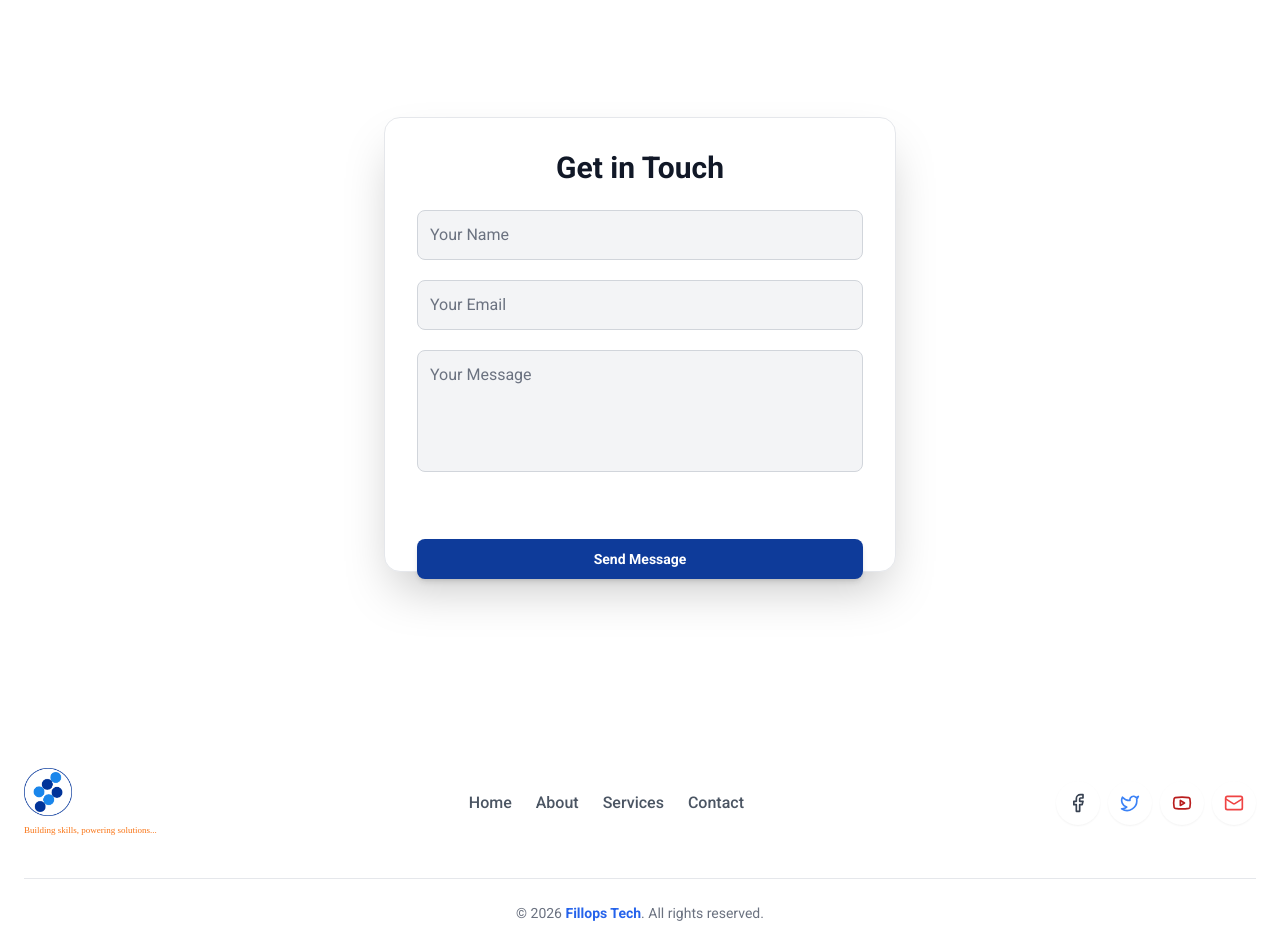
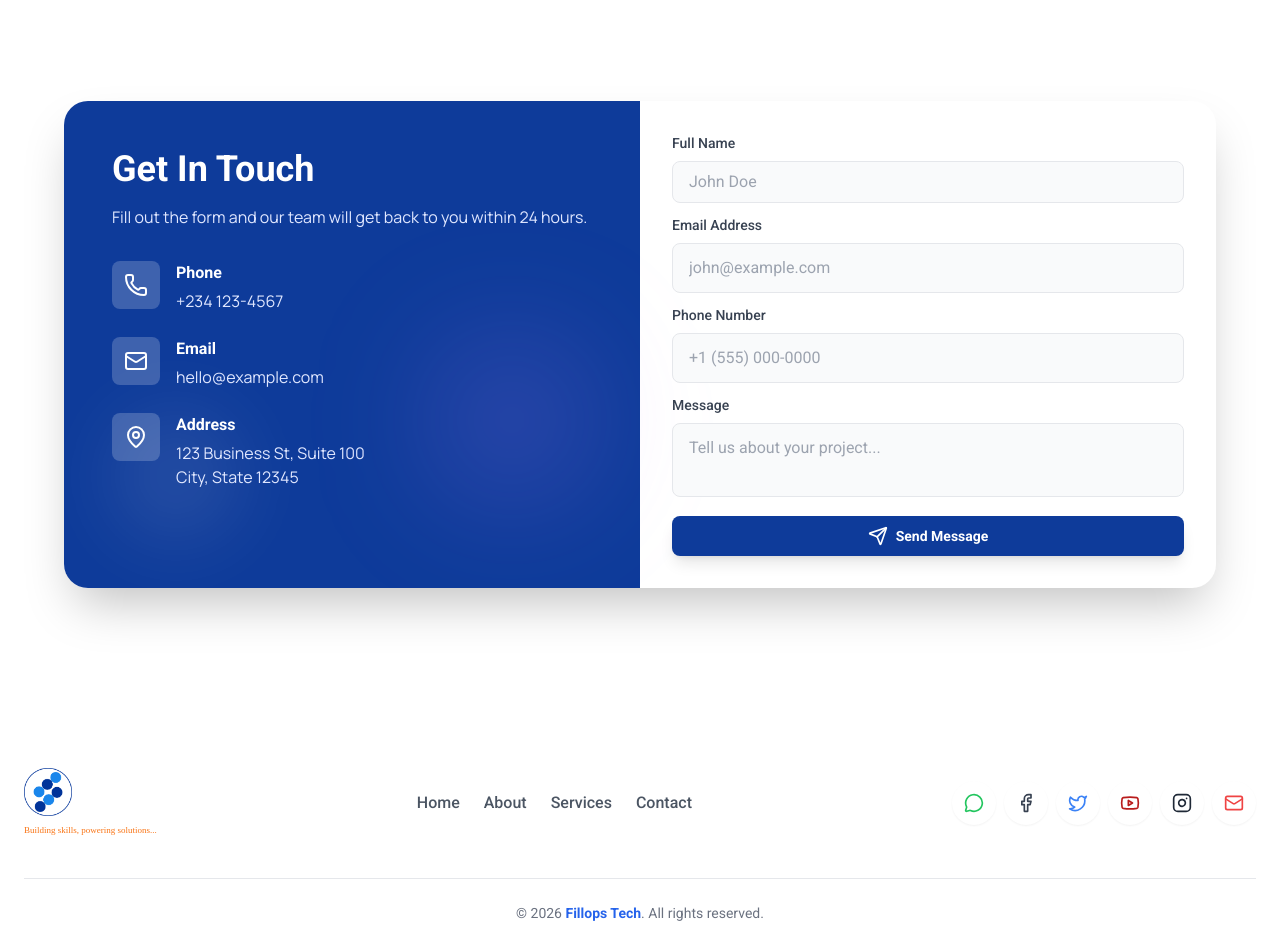
Before and after one commit to Berry-bott/FillopsEduTech, a React (Vite) app: page / in a window 1280 px wide. Shown: the part 3980-4927 px from the top of the page. Built offline with nearby package versions, Linux system fonts and the light colour scheme; no server answers; a web font is replaced by a local one.

Commit message:
new commit

```diff
--- a/src/components/layouts/Contact.jsx
+++ b/src/components/layouts/Contact.jsx
@@ -1,9 +1,123 @@
+// "use client";
+
+// import { useEffect, useRef } from "react";
+// import gsap from "gsap";
+// import { ScrollTrigger } from "gsap/dist/ScrollTrigger";
+// import { Button } from "../ui/button";
+
+// gsap.registerPlugin(ScrollTrigger);
+
+// const ContactForm = () => {
+//   const formRef = useRef(null);
+
+//   useEffect(() => {
+//     const ctx = gsap.context(() => {
+//       gsap.from(".form-title", {
+//         y: -30,
+//         opacity: 0,
+//         duration: 1,
+//         ease: "power3.out",
+//         scrollTrigger: {
+//           trigger: ".form-title",
+//           start: "top 80%",
+//         },
+//       });
+
+//       gsap.from(".form-element", {
+//         y: 40,
+//         opacity: 0,
+//         stagger: 0.15,
+//         duration: 0.8,
+//         ease: "power3.out",
+//         scrollTrigger: {
+//           trigger: ".form-element",
+//           start: "top 85%",
+//         },
+//       });
+//     }, formRef);
+
+//     return () => ctx.revert();
+//   }, []);
+
+//   return (
+//     <section
+//       ref={formRef}
+//       className="min-h-screen flex items-center justify-center
+//                  dark:bg-background p-6 transition-colors duration-500"
+//     >
+//       <div className="w-full max-w-lg
+//                       bg-white dark:bg-gray-900
+//                       rounded-2xl shadow-2xl dark:shadow-gray-800
+//                       p-8 border border-gray-200 dark:border-gray-700
+//                       transition-colors duration-500">
+//         <h2 className="form-title text-3xl font-bold
+//                        text-gray-900 dark:text-gray-100 mb-6 text-center
+//                        text-shadow-sm dark:text-shadow-glow">
+//           Get in Touch
+//         </h2>
+//         <form className="space-y-2">
+//           <input
+//             type="text"
+//             placeholder="Your Name"
+//             className="form-element w-full p-3 rounded-lg
+//                        bg-gray-100 dark:bg-gray-800
+//                        text-gray-900 dark:text-gray-100
+//                        placeholder-gray-500 dark:placeholder-gray-400
+//                        border border-gray-300 dark:border-gray-700
+//                        focus:outline-none focus:ring-2 focus:ring-primary
+//                        transition-colors duration-300"
+//           />
+//           <input
+//             type="email"
+//             placeholder="Your Email"
+//             className="form-element w-full p-3 rounded-lg
+//                        bg-gray-100 dark:bg-gray-800
+//                        text-gray-900 dark:text-gray-100
+//                        placeholder-gray-500 dark:placeholder-gray-400
+//                        border border-gray-300 dark:border-gray-700
+//                        focus:outline-none focus:ring-2 focus:ring-primary
+//                        transition-colors duration-300"
+//           />
+//           <textarea
+//             rows="4"
+//             placeholder="Your Message"
+//             className="form-element w-full p-3 rounded-lg
+//                        bg-gray-100 dark:bg-gray-800
+//                        text-gray-900 dark:text-gray-100
+//                        placeholder-gray-500 dark:placeholder-gray-400
+//                        border border-gray-300 dark:border-gray-700
+//                        focus:outline-none focus:ring-2 focus:ring-primary
+//                        resize-none transition-colors duration-300"
+//           />
+
+//           <Button className="form-element w-full
+//                              bg-primary dark:bg-blue-600
+//                              hover:bg-primary-hover dark:hover:bg-blue-500
+//                              text-white font-semibold py-3 rounded-lg
+//                              shadow-md dark:shadow-blue-900
+//                              transition-transform transform hover:scale-[1.02]">
+//             Send Message
+//           </Button>
+//         </form>
+//       </div>
+//     </section>
+//   );
+// };
+
+// export default ContactForm;
+
+
+
+
+
+
 "use client";
 
 import { useEffect, useRef } from "react";
 import gsap from "gsap";
 import { ScrollTrigger } from "gsap/dist/ScrollTrigger";
 import { Button } from "../ui/button";
+import { MapPin, Phone, Mail, Send } from "lucide-react";
 
 gsap.registerPlugin(ScrollTrigger);
 
@@ -12,25 +126,36 @@ const ContactForm = () => {
 
   useEffect(() => {
     const ctx = gsap.context(() => {
-      gsap.from(".form-title", {
-        y: -30,
+      gsap.from(".left-panel", {
+        x: -100,
         opacity: 0,
         duration: 1,
         ease: "power3.out",
         scrollTrigger: {
-          trigger: ".form-title",
+          trigger: ".left-panel",
           start: "top 80%",
         },
       });
 
-      gsap.from(".form-element", {
-        y: 40,
+      gsap.from(".right-panel", {
+        x: 100,
         opacity: 0,
-        stagger: 0.15,
-        duration: 0.8,
+        duration: 1,
         ease: "power3.out",
         scrollTrigger: {
-          trigger: ".form-element",
+          trigger: ".right-panel",
+          start: "top 80%",
+        },
+      });
+
+      gsap.from(".form-field", {
+        y: 30,
+        opacity: 0,
+        stagger: 0.1,
+        duration: 0.6,
+        ease: "power2.out",
+        scrollTrigger: {
+          trigger: ".form-field",
           start: "top 85%",
         },
       });
@@ -43,62 +168,143 @@ const ContactForm = () => {
     <section
       ref={formRef}
       className="min-h-screen flex items-center justify-center
-                 dark:bg-background p-6 transition-colors duration-500"
+                 dark:bg-background p-4 transition-colors duration-500"
     >
-      <div className="w-full max-w-lg
+      <div className="w-full max-w-6xl
                       bg-white dark:bg-gray-900
-                      rounded-2xl shadow-2xl dark:shadow-gray-800
-                      p-8 border border-gray-200 dark:border-gray-700
-                      transition-colors duration-500">
-        <h2 className="form-title text-3xl font-bold
-                       text-gray-900 dark:text-gray-100 mb-6 text-center
-                       text-shadow-sm dark:text-shadow-glow">
-          Get in Touch
-        </h2>
-        <form className="space-y-5">
+                      rounded-3xl shadow-2xl
+                      overflow-hidden grid md:grid-cols-2">
+
+        {/* Left Panel - Info */}
+        <div className="left-panel bg-primary
+                        p-12 text-white flex flex-col justify-between">
+          <div>
+            <h2 className="text-4xl font-bold mb-4">Get In Touch</h2>
+            <p className="text-indigo-100 mb-8">
+              Fill out the form and our team will get back to you within 24 hours.
+            </p>
+
+            <div className="space-y-6">
+              <div className="flex items-start gap-4">
+                <div className="w-12 h-12 bg-white/20 rounded-lg flex items-center justify-center flex-shrink-0">
+                  <Phone className="w-6 h-6" />
+                </div>
+                <div>
+                  <h3 className="font-semibold mb-1">Phone</h3>
+                  <p className="text-indigo-100">+234 123-4567</p>
+                </div>
+              </div>
+
+              <div className="flex items-start gap-4">
+                <div className="w-12 h-12 bg-white/20 rounded-lg flex items-center justify-center flex-shrink-0">
+                  <Mail className="w-6 h-6" />
+                </div>
+                <div>
+                  <h3 className="font-semibold mb-1">Email</h3>
+                  <p className="text-indigo-100">hello@example.com</p>
+                </div>
+              </div>
+
+              <div className="flex items-start gap-4">
+                <div className="w-12 h-12 bg-white/20 rounded-lg flex items-center justify-center flex-shrink-0">
+                  <MapPin className="w-6 h-6" />
+                </div>
+                <div>
+                  <h3 className="font-semibold mb-1">Address</h3>
+                  <p className="text-indigo-100">123 Business St, Suite 100<br/>City, State 12345</p>
+                </div>
+              </div>
+            </div>
+          </div>
+
+          {/* Decorative circles */}
+          <div className="relative mt-8">
+            <div className="absolute bottom-0 left-0 w-32 h-32 bg-white/10 rounded-full blur-2xl"></div>
+            <div className="absolute bottom-10 right-0 w-40 h-40 bg-purple-400/20 rounded-full blur-3xl"></div>
+          </div>
+        </div>
+
+        {/* Right Panel - Form */}
+        <div className="right-panel p-8 dark:bg-gray-800">
+          <form className="space-y-3">
+            <div className="form-field">
+              <label className="block text-sm font-medium text-gray-700 dark:text-gray-300 mb-2">
+                Full Name
+              </label>
               <input
                 type="text"
-            placeholder="Your Name"
-            className="form-element w-full p-3 rounded-lg
-                       bg-gray-100 dark:bg-gray-800
+                className="w-full px-4 py-2 rounded-lg
+                           bg-gray-50 dark:bg-gray-900
+                           border border-gray-200 dark:border-gray-700
                            text-gray-900 dark:text-gray-100
-                       placeholder-gray-500 dark:placeholder-gray-400
-                       border border-gray-300 dark:border-gray-700
-                       focus:outline-none focus:ring-2 focus:ring-primary
-                       transition-colors duration-300"
+                           focus:ring-2 focus:ring-indigo-500 focus:border-transparent
+                           outline-none transition-all duration-300"
+                placeholder="John Doe"
               />
+            </div>
+
+            <div className="form-field">
+              <label className="block text-sm font-medium text-gray-700 dark:text-gray-300 mb-2">
+                Email Address
+              </label>
               <input
                 type="email"
-            placeholder="Your Email"
-            className="form-element w-full p-3 rounded-lg
-                       bg-gray-100 dark:bg-gray-800
+                className="w-full px-4 py-3 rounded-lg
+                           bg-gray-50 dark:bg-gray-900
+                           border border-gray-200 dark:border-gray-700
                            text-gray-900 dark:text-gray-100
-                       placeholder-gray-500 dark:placeholder-gray-400
-                       border border-gray-300 dark:border-gray-700
-                       focus:outline-none focus:ring-2 focus:ring-primary
-                       transition-colors duration-300"
+                           focus:ring-2 focus:ring-indigo-500 focus:border-transparent
+                           outline-none transition-all duration-300"
+                placeholder="john@example.com"
               />
+            </div>
+
+            <div className="form-field">
+              <label className="block text-sm font-medium text-gray-700 dark:text-gray-300 mb-2">
+                Phone Number
+              </label>
+              <input
+                type="tel"
+                className="w-full px-4 py-3 rounded-lg
+                           bg-gray-50 dark:bg-gray-900
+                           border border-gray-200 dark:border-gray-700
+                           text-gray-900 dark:text-gray-100
+                           focus:ring-2 focus:ring-indigo-500 focus:border-transparent
+                           outline-none transition-all duration-300"
+                placeholder="+1 (555) 000-0000"
+              />
+            </div>
+
+            <div className="form-field">
+              <label className="block text-sm font-medium text-gray-700 dark:text-gray-300 mb-2">
+                Message
+              </label>
               <textarea
-            rows="4"
-            placeholder="Your Message"
-            className="form-element w-full p-3 rounded-lg
-                       bg-gray-100 dark:bg-gray-800
+                rows=""
+                className="w-full px-4 py-3 rounded-lg
+                           bg-gray-50 dark:bg-gray-900
+                           border border-gray-200 dark:border-gray-700
                            text-gray-900 dark:text-gray-100
-                       placeholder-gray-500 dark:placeholder-gray-400
-                       border border-gray-300 dark:border-gray-700
-                       focus:outline-none focus:ring-2 focus:ring-primary
-                       resize-none transition-colors duration-300"
+                           focus:ring-2 focus:ring-indigo-500 focus:border-transparent
+                           outline-none resize-none transition-all duration-300"
+                placeholder="Tell us about your project..."
               />
+            </div>
 
-          <Button className="form-element w-full
-                             bg-primary dark:bg-blue-600
-                             hover:bg-primary-hover dark:hover:bg-blue-500
-                             text-white font-semibold py-3 rounded-lg
-                             shadow-md dark:shadow-blue-900
-                             transition-transform transform hover:scale-[1.02]">
+            <Button
+              type="submit"
+              className="w-full py-4 rounded-lg
+                         bg-primary
+                         hover:to-primary-hover
+                         text-white font-semibold
+                         shadow-lg hover:shadow-xl
+                         transform hover:scale-[1.02]
+                         transition-all duration-300">
+              <Send className="w-5 h-5 mr-2" />
               Send Message
             </Button>
           </form>
+        </div>
       </div>
     </section>
   );
--- a/src/components/layouts/Footer.jsx
+++ b/src/components/layouts/Footer.jsx
@@ -1,7 +1,10 @@
-import { Twitter, Linkedin, Mail, Facebook, Youtube } from "lucide-react";
+import { Twitter, Linkedin, Mail, Facebook, Youtube, MessageCircle, Instagram  } from "lucide-react";
 import logo from "../../assets/images/fillopsLogo.png";
 
 const Footer = () => {
+
+  const whatsappNumber = "2172160029";
+
   return (
     <footer className="relative overflow-hidden py-6 px-6 transition-colors duration-300 bg-white dark:bg-backgroundNext text-gray-700 dark:text-gray-300">
       {/* Decorative gradient overlay */}
@@ -35,9 +38,16 @@ const Footer = () => {
         {/* Social Links */}
         <div className="flex gap-2">
           {[
+             {
+              icon: MessageCircle,
+              link: `https://wa.me/${whatsappNumber}`,
+              color: "text-green-500 dark:text-green-400",
+              hover: "hover:bg-green-50 dark:hover:bg-green-900/30"
+            },
             { icon: Facebook, link: "https://facebook.com/filloptech", color: "text-gray-700 dark:text-gray-200 ", hover: "hover:bg-gray-200 dark:hover:bg-gray-700" },
             { icon: Twitter, link: "https://X.com/filloptech", color: "text-blue-500", hover: "hover:bg-blue-50 dark:hover:bg-blue-900/30" },
             { icon: Youtube, link: "https://Youtube.com/@filloptech", color: "text-red-700 dark:text-red-400", hover: "hover:bg-blue-50 dark:hover:bg-blue-900/30" },
+            { icon: Instagram, link: "https://nstagram.com/filloptech", color: "text-gray-800 dark:text-red-400", hover: "hover:bg-blue-50 dark:hover:bg-blue-900/30" },
             { icon: Mail, link: "mailto:help@filloptech.com", color: "text-red-500 dark:text-red-400", hover: "hover:bg-red-50 dark:hover:bg-red-900/30" },
           ].map(({ icon: Icon, link, color, hover }, i) => (
             <a
```
Lines whose indentation alone changed are shown as unchanged.
